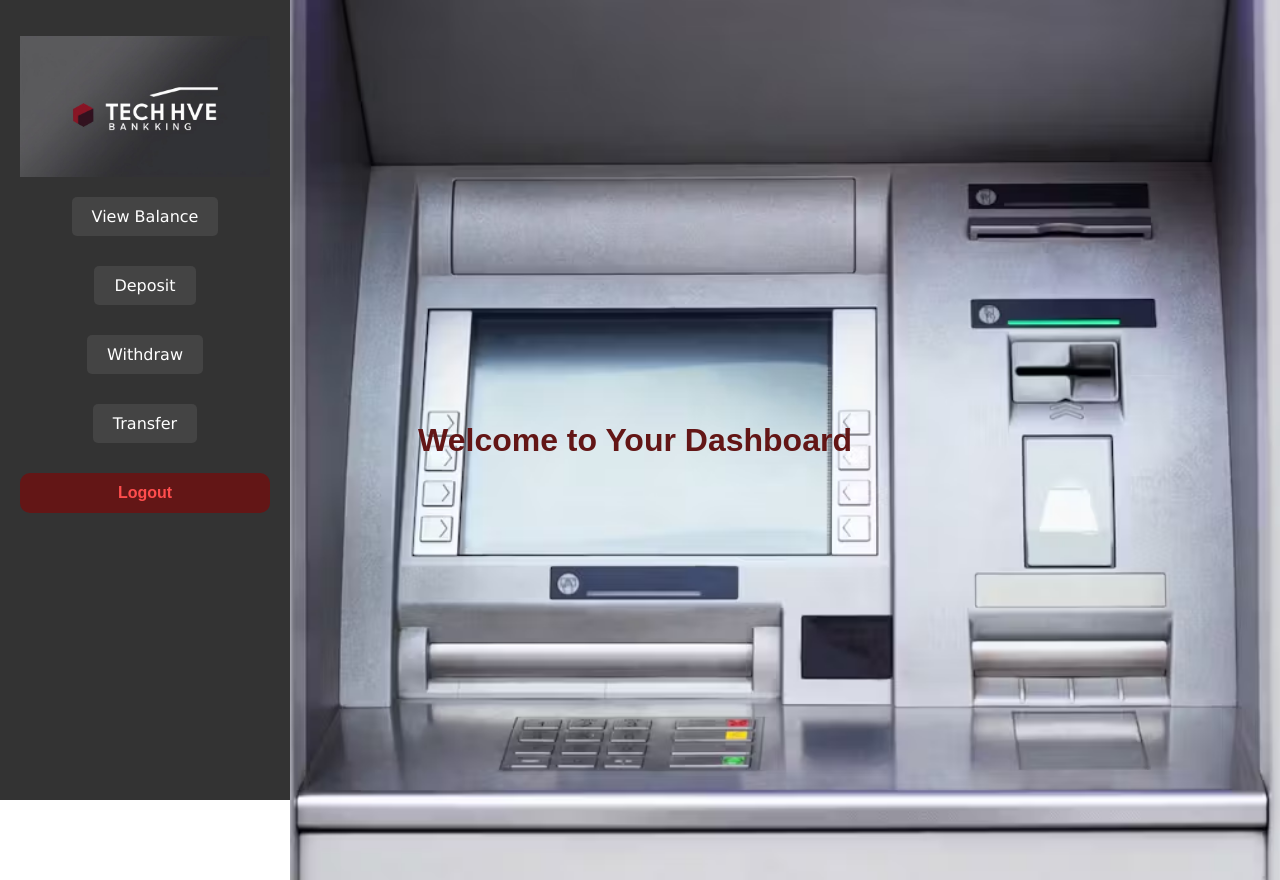
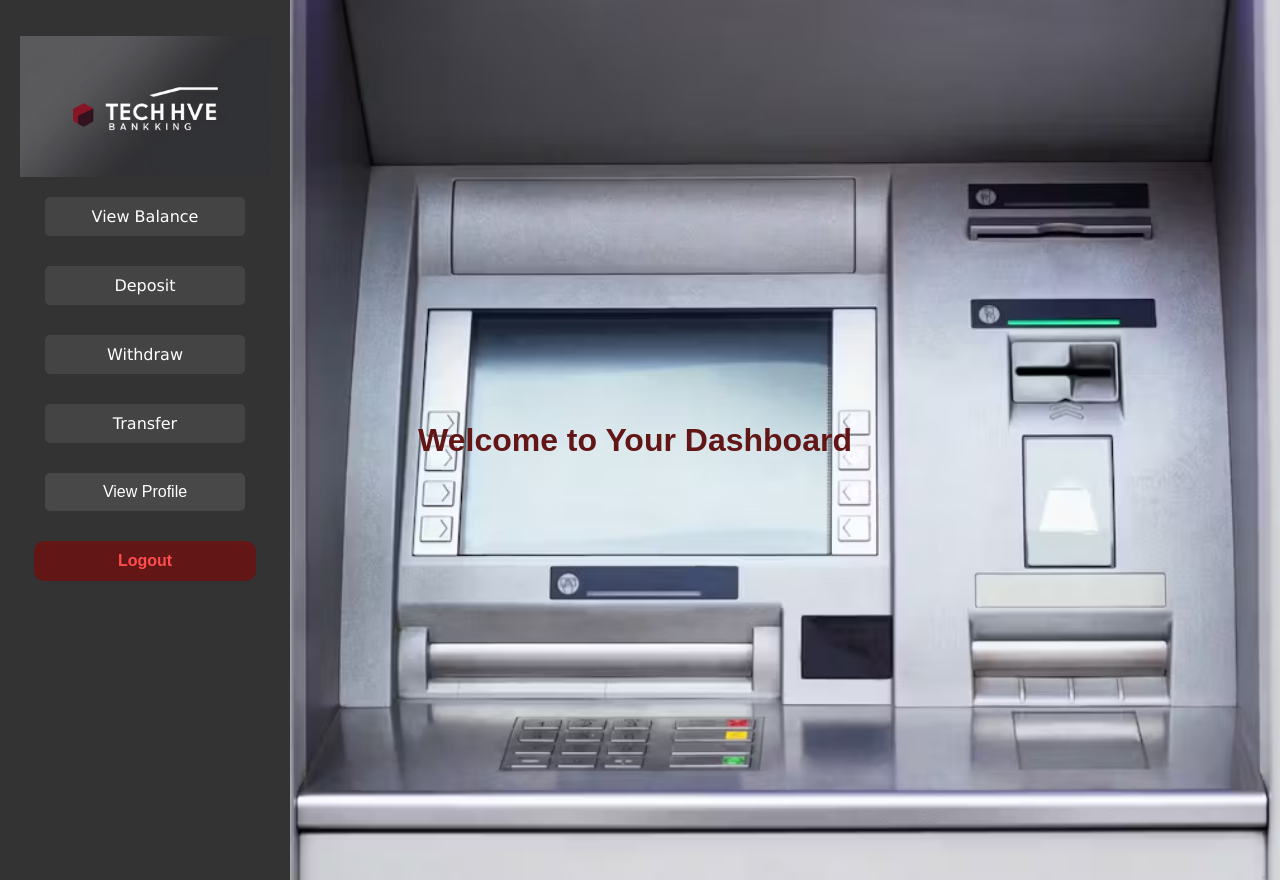
Before and after one commit to BankManagementSystemTechHive/banking-management, a React (Create React App) app: page /home in a window 1280 px wide. Built offline with nearby package versions, Linux system fonts and the light colour scheme.

Commit message:
the profile button

```diff
--- a/src/pages/Home.jsx
+++ b/src/pages/Home.jsx
@@ -99,6 +99,9 @@ const HomePage = () => {
           <button className="nav-button" onClick={() => setActiveFeature('transfer')}>
             Transfer
           </button>
+          <a className="profile-button" href='/profile'>
+            View Profile</a>
+
         </ul>
         <a href="/" className="logout_button">
           Logout
--- a/src/pages/home.css
+++ b/src/pages/home.css
@@ -1,7 +1,11 @@
+body{
+  background-color: #333;
+}
 .homepage {
   display: flex;
   height: 100vh;
   font-family: Arial, sans-serif;
+background-color: #333;
 }
 
 .sidebar {
@@ -40,6 +44,7 @@
   border-radius: 5px;
   cursor: pointer;
   transition: background-color 0.3s ease, transform 0.2s ease;
+  width: 200px;
 }
 
 .nav-button:hover {
@@ -50,7 +55,7 @@
 .main-content {
   flex: 1;
   padding: 20px;
-  background-color: #fff;
+  background-color: #333;
 background-image: url('/public/images/ATM-IMAGE.avif');
   background-size: cover;
   background-repeat: no-repeat;
@@ -130,6 +135,7 @@ background-image: url('/public/images/ATM-IMAGE.avif');
   background-color: #d9534f;
   color: white;
   font-weight: bold;
+  width: 200px;
 }
 
 .nav-button.logout:hover {
@@ -176,7 +182,11 @@ background-image: url('/public/images/ATM-IMAGE.avif');
  padding: 11px;
     border-radius: 10px;
     text-decoration: none;
-    /* color: white; */
+    color: white;
+    width:200px;
+
+
+
 
 }
 .balance-card {
@@ -229,6 +239,26 @@ background-image: url('/public/images/ATM-IMAGE.avif');
   border-radius: 5px;
   cursor: pointer;
   font-size: 16px;
+  width: 200px;
+}
+.profile-button{
+  display: block;
+  margin: 10px auto;
+  padding: 10px 20px;
+  background: #484848;
+  color: white;
+  border: none;
+  border-radius: 5px;
+  cursor: pointer;
+  font-size: 16px;
+  width: 160px;
+  transition: background-color 0.3s ease, transform 0.2s ease;
+
+}
+.profile-button:hover {
+  background: #631616;
+  transform: scale(1.05);
+
 }
 
 .nav-button:hover {
```
